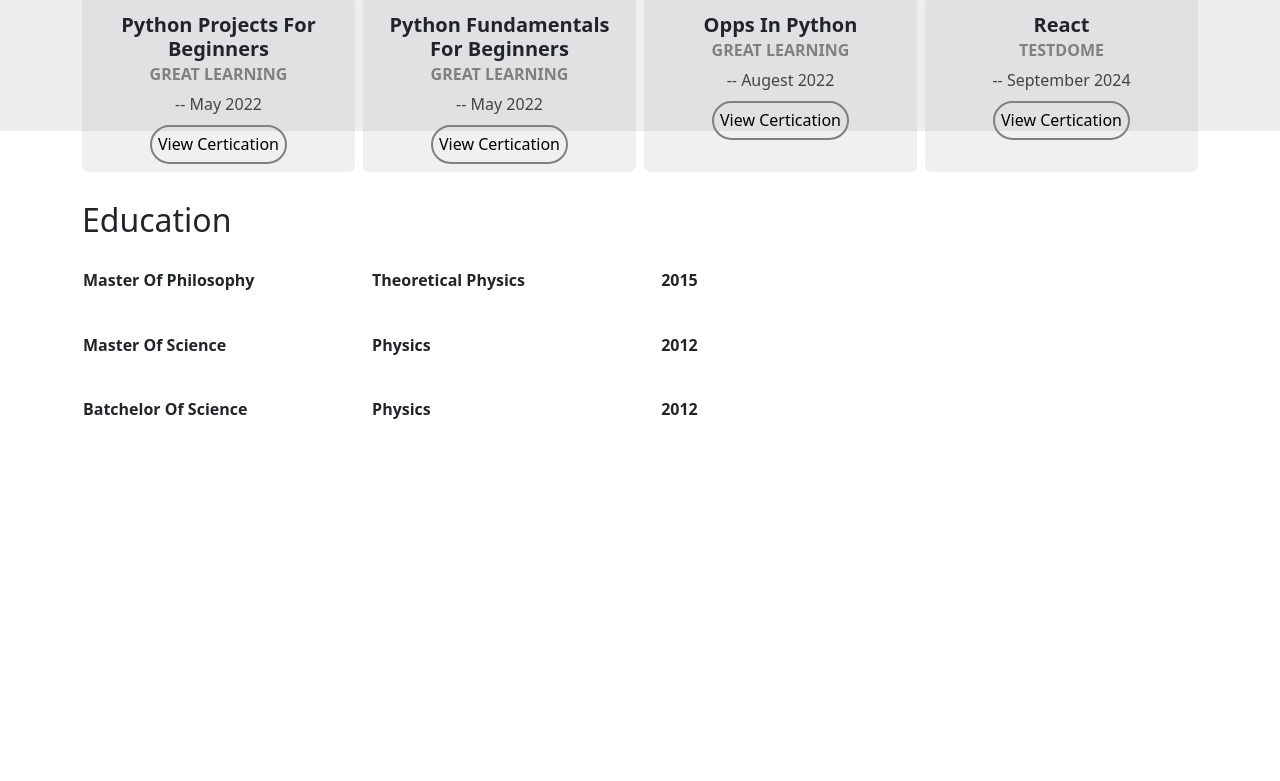
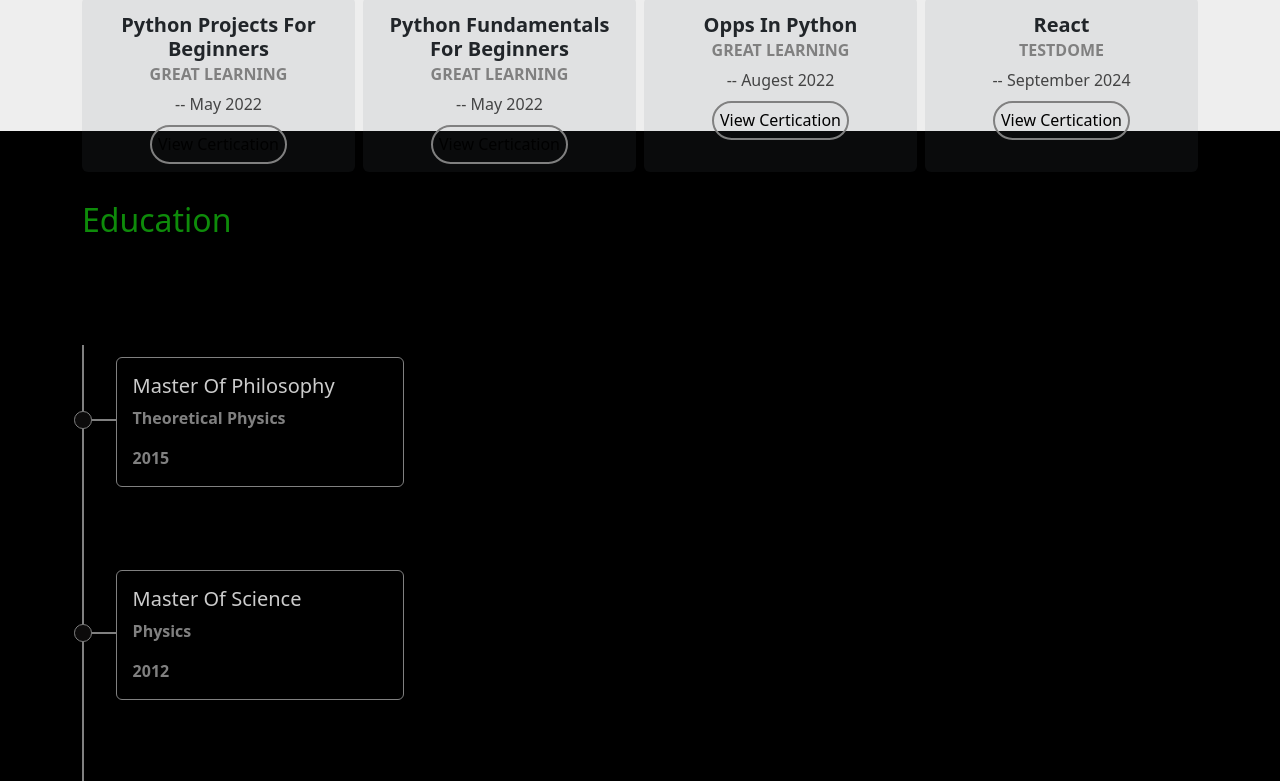
Before and after one commit to jeelion22/jeeva-madhaiyan-portfolio, a React (Vite) app: page / in a window 1280 px wide. Shown: the part 3069-3850 px from the top of the page. Built offline with nearby package versions, Linux system fonts and the light colour scheme.

Commit message:
educational details added

```diff
--- a/src/components/education/Education.css
+++ b/src/components/education/Education.css
@@ -1,14 +1,91 @@
+#education {
+    background-color: rgb(0, 0, 0);
+
+}
+
 .education {
+    display: inline-flex;
     height: 100%;
     justify-content: center;
     align-items: center;
-    /* background-color: green; */
+
 
     text-transform: capitalize;
     font-weight: bold;
+
+
 }
 
-td {
 
-    width: 20%;
+
+.vertical-line {
+    width: 0.1rem;
+    height: 70vh;
+    background-color: gray;
 }
+
+
+
+
+
+
+.education .card {
+margin-left: 2rem;
+border: 1px solid gray;
+margin: 2rem;
+color: rgb(255, 255, 255, 0.8);
+
+
+}
+
+.horizontal-line {
+    position: relative;
+    top: 6rem;
+    height: 0.1rem;
+    width: 2rem;
+    background-color: gray;
+
+
+}
+
+.horizontal-bubble {
+    border: 0.1rem solid gray;
+    position: relative;
+    top: 6.6rem;
+    left: -0.6rem;
+
+    width: 1.1rem;
+    height: 1.1rem;
+    border-radius: 50%;
+    background-color:  rgb(12, 11, 11);
+    z-index: 1;
+
+
+}
+
+.courses .card  p  {
+    color: rgb(255, 255, 255,0.5);
+}
+
+#education h2 {
+    color: rgb(14, 139, 10);
+}
+
+
+.course:hover {
+    .horizontal-bubble, .horizontal-line, .card {
+        border: 1px solid rgb(14, 139, 10);
+    }
+
+    .card {
+        color: white;
+    }
+
+    .card p {
+        color: rgb(255, 255, 255,0.7);
+    }
+
+    .horizontal-bubble {
+        box-shadow: -4px 4px 2px 1px rgb(14, 139, 10, 0.5);
+    }
+}
--- a/src/components/education/Education.jsx
+++ b/src/components/education/Education.jsx
@@ -15,7 +15,7 @@ const education = [
   {
     course: "batchelor of Science",
     subject: "physics",
-    year: "2012",
+    year: "2009",
   },
 ];
 
@@ -26,7 +26,7 @@ const Education = () => {
         <div className="row">
           <div className="col">
             <h2>Education</h2>
-            <table className="education">
+            {/* <table className="education">
               <tbody>
                 {education.map((edu, index) => (
                   <tr key={index}>
@@ -36,7 +36,32 @@ const Education = () => {
                   </tr>
                 ))}
               </tbody>
-            </table>
+            </table> */}
+            <div className="education">
+              <div className="vertical-line"></div>
+              <div className="courses">
+                {education.map((edu, index) => (
+                  <div className="course">
+                    <div
+                      className={`horizontal-bubble  h-bubble${index}`}
+                    ></div>
+                    <div className={`horizontal-line h-line${index}`}></div>
+                    <div
+                      class="card"
+                      key={index}
+                      h-100
+                      style={{ width: "18rem" }}
+                    >
+                      <div class="card-body">
+                        <h5 class="card-title">{edu.course}</h5>
+                        <p class="card-text">{edu.subject}</p>
+                        <p class="card-text">{edu.year}</p>
+                      </div>
+                    </div>
+                  </div>
+                ))}
+              </div>
+            </div>
           </div>
         </div>
       </div>
```
